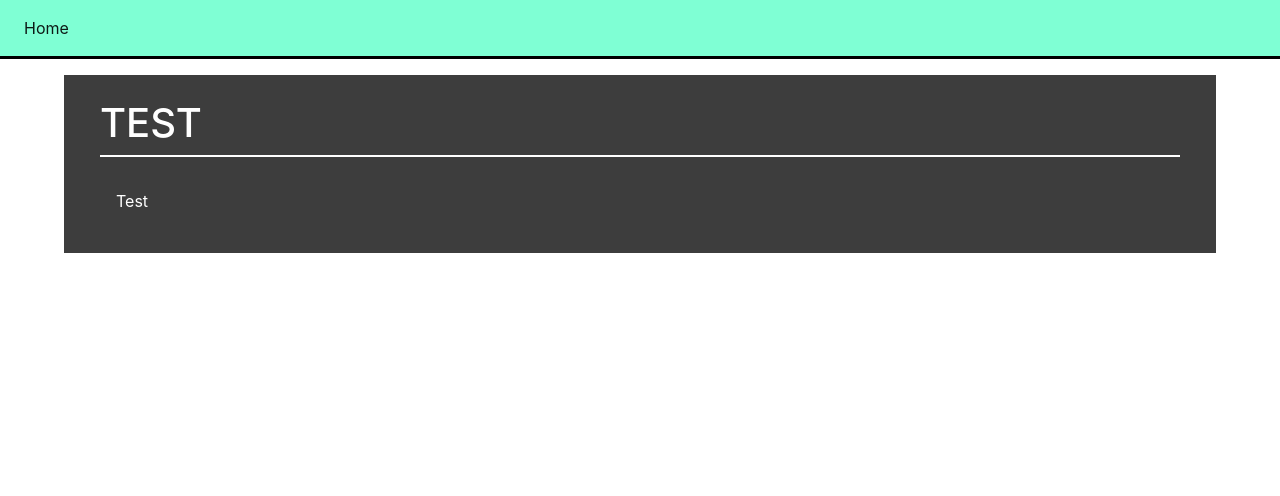
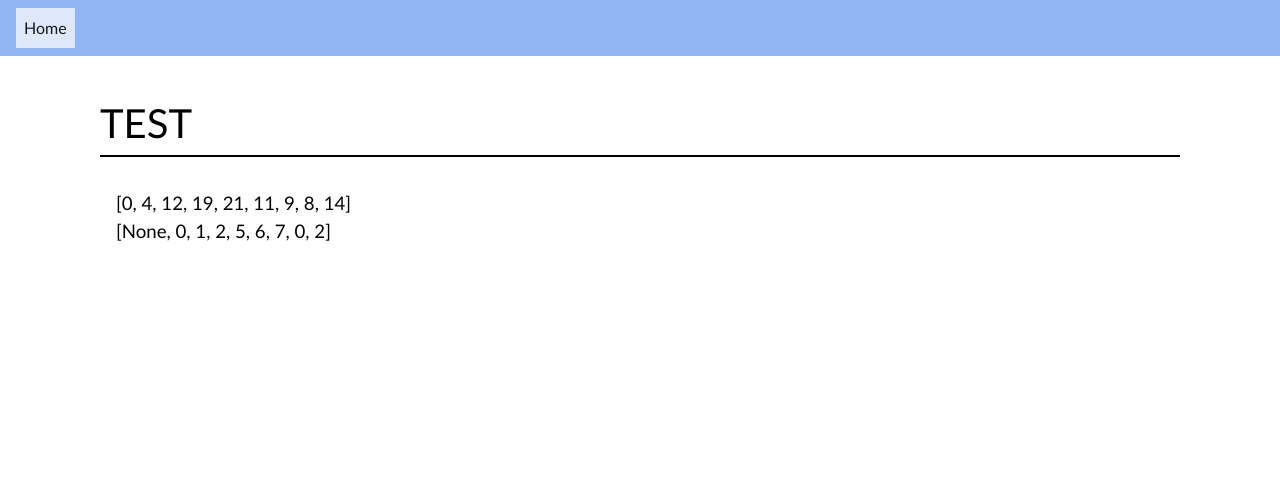
Before and after one commit to RafaelMeza64/CMPE-130-Project-, a Flask app: page / in a window 1280 px wide. Shown: the top 496 px of the page. Run offline with Flask 2, Linux system fonts and the light colour scheme.

Commit message:
website update design, testing print on website

```diff
--- a/main.py
+++ b/main.py
@@ -2,13 +2,6 @@
 from DijkstraAlgo import Map
 
 app = Flask(__name__)
-
-@app.route("/")
-def home():
-    return render_template("home.html")
-
-if __name__ == "__main__":
-    app.run(debug = True)
 
 g = Map([[0, 4, 0, 0, 0, 0, 0, 8, 0],
         [4, 0, 8, 0, 0, 0, 0, 11, 0],
@@ -22,3 +15,13 @@
         ], 9)
 
 print(g.findShortestPath(0))
+
+@app.route("/")
+@app.route("/home")
+def home():
+    vertices = 9
+    temp = g.findShortestPath(0)
+    return render_template("home.html", print=temp, vertices=vertices)
+
+if __name__ == "__main__":
+    app.run(debug = True)
--- a/static/css/base.css
+++ b/static/css/base.css
@@ -1,15 +1,39 @@
 :root {
-    --background-color-default-rgb: 51, 51, 51;
-    --normal-font-color: white;
+    --font-family-default: "Rubik", "Gill Sans", "Gill Sans MT", "Myriad Pro", "DejaVu Sans Condensed", helvetica, arial, sans-serif;
+    --nav-background-color: 100,149,237;
+    --background-color-default-rgb: 255, 255, 255;
+    --normal-font-color: black;
+}
+
+* {
+    box-sizing: border-box;
+    font-family: var(--font-family-default);
+}
+
+body {
+    background: url("https://media.kasperskydaily.com/wp-content/uploads/sites/92/2015/11/06023824/internet-map-FB.jpg");
+    background-position: fixed;
+    background-size: cover;
+    background-repeat: no-repeat;
+    object-fit: cover;
 }
 
 .navbar__main {
-    border-bottom: 3px solid black;
-    background-color: aquamarine;
+    border-bottom: 3px solid white;
+    background-color: rgba(var(--nav-background-color), 0.7);
+}
+
+.navbar-light ul > li > a {
+    color: white;
+}
+
+.active {
+    background-color: rgba(var(--background-color-default-rgb), 0.7);
+    color: black;
 }
 
 .main__page {
-    background-color: rgba(var(--background-color-default-rgb), 0.95);
+    background-color: rgba(var(--background-color-default-rgb), 0.75);
     color: var(--normal-font-color);
     padding: 24px 36px; /* veritical | horizontal */
     margin: 1em 4em 1em 4em; /* top | right | bottom |left */
--- a/templates/base.html
+++ b/templates/base.html
@@ -22,7 +22,7 @@
     </div>
 
     <div class="main__page">
-        <div style="border-bottom: 2px solid white; margin-bottom: 1em;">
+        <div style="border-bottom: 2px solid black; margin-bottom: 1em;">
             <h1 style="text-transform: uppercase;">{% block title %}{% endblock %}</h1>
         </div>
         <div style="padding: 1em;">
--- a/templates/home.html
+++ b/templates/home.html
@@ -3,5 +3,10 @@
 {%block title%} Test {% endblock%}
 
 {% block content %}
-<span>Test</span>
+<span style="font-size: 14pt;">
+    {% for i in range(vertices) %}
+        {{print[i]}}
+        <br/>
+    {% endfor %}
+</span>
 {% endblock %}
```
Also changed, not shown: static/pictures/internet-map.jpg (added).
